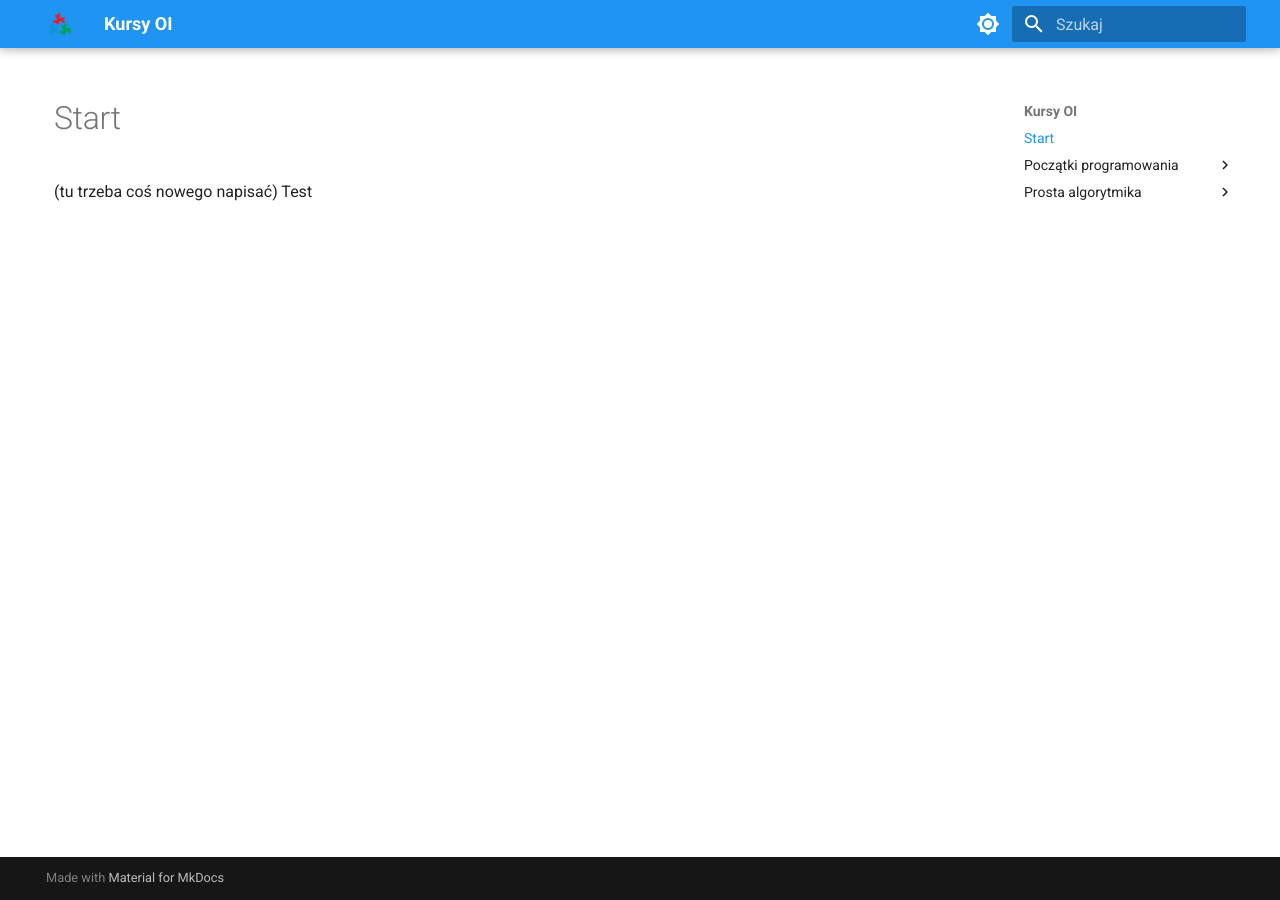
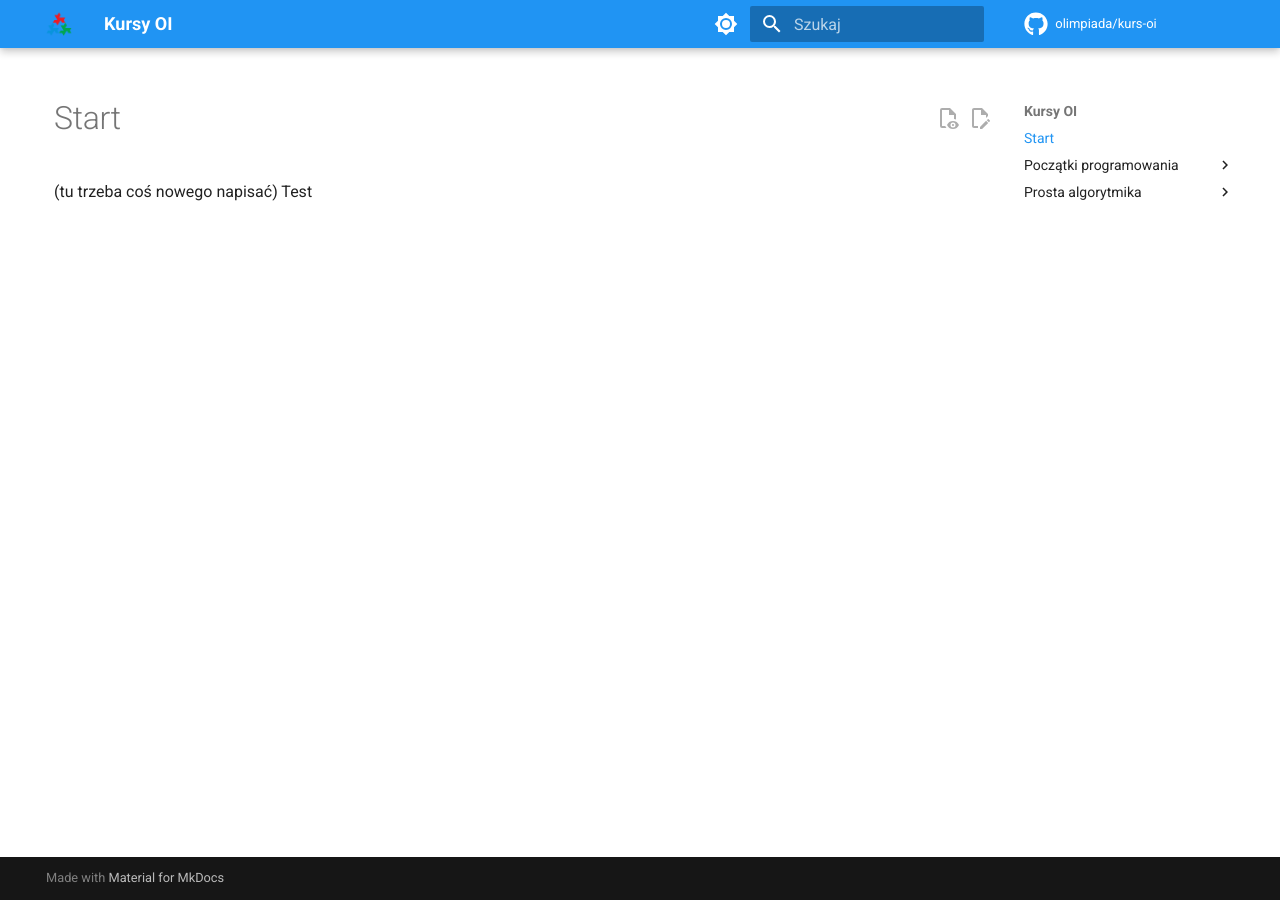
Before and after one commit to olimpiada/kurs-oi, an MkDocs documentation site: the page built from docs/index.md, in a window 1280 px wide. Built offline with MkDocs 1.6.1 and Material for MkDocs 9.7.7, drawn with Linux system fonts in a browser that asks for light colours; comment, search, counter and statistics services are not loaded.

Commit message:
Linki podglądu/edycji na Github

```diff
--- a/mkdocs.yml
+++ b/mkdocs.yml
@@ -1,4 +1,7 @@
 site_name: Kursy OI
+repo_url: https://github.com/olimpiada/kurs-oi
+repo_name: olimpiada/kurs-oi
+edit_uri: edit/master/docs/
 
 markdown_extensions:
   - admonition
@@ -48,10 +51,14 @@ extra_css:
 theme:
   favicon: assets/favicon.ico
   logo: assets/oi-logo.png
+  icon:
+    repo: fontawesome/brands/github
   name: material
   language: pl
   features:
     - toc.integrate
+    - content.action.edit
+    - content.action.view
     # - navigation.sections
   palette:
     - scheme: default
```
